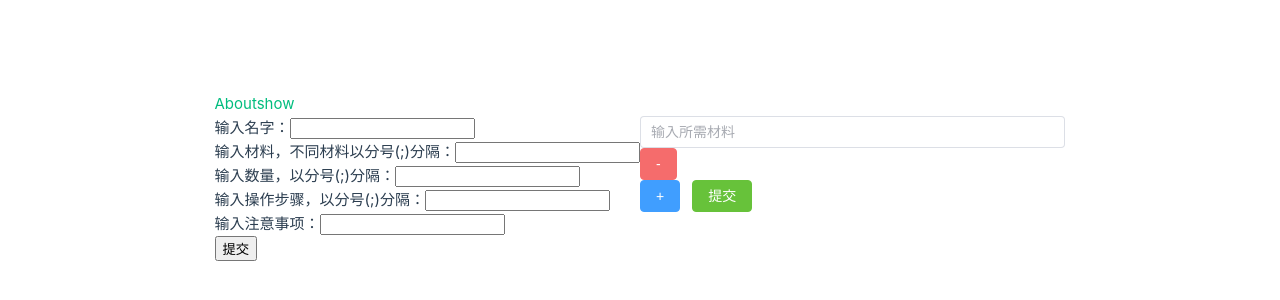
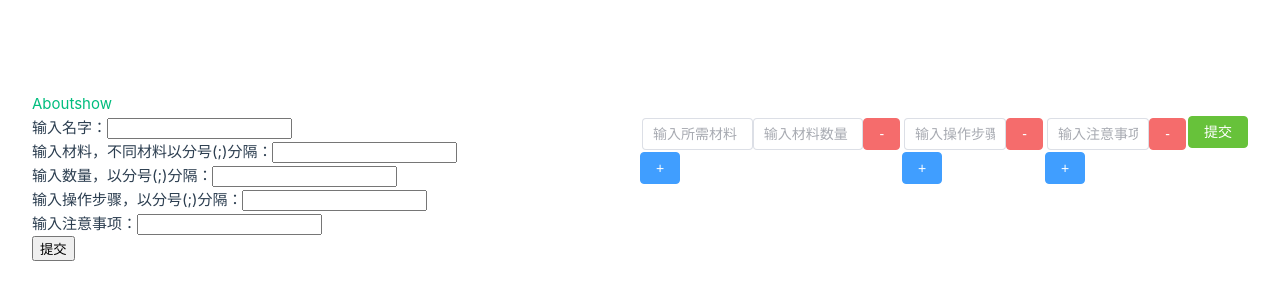
Before and after one commit to mzttsaintly/WhatForToday, a Vue app: page / in a window 1280 px wide. Shown: the part 224-524 px from the top of the page. Built offline with nearby package versions, Linux system fonts and the light colour scheme.

Commit message:
完善布局

```diff
--- a/src/components/addDish.vue
+++ b/src/components/addDish.vue
@@ -9,7 +9,7 @@ const new_operate = ref("")
 const new_tips = ref("")
 
 const vFocus = {
-  mounted: (el) => el.focus()
+    mounted: (el) => el.focus()
 }
 
 const new_dish = reactive({
@@ -27,31 +27,82 @@ function submit_dish() {
 
 }
 
-const new_material_array = reactive([{data:""}])
-const new_quantity_array = reactive({})
-const new_operate_array = reactive({})
-const new_tips_array = reactive({})
+const new_material_and_quantity_array = reactive([{ material_name: "", material_quantity:"" }])
+const new_operate_array = reactive([{ data: "" }])
+const new_tips_array = reactive([{ data: "" }])
 
 // 材料栏
 function delete_material_input(item) {
-    if (new_material_array.length<=1) {
+    if (new_material_and_quantity_array.length <= 1) {
         return false;
     }
-    new_material_array.splice(new_material_array.indexOf(item), 1)
+    new_material_and_quantity_array.splice(new_material_and_quantity_array.indexOf(item), 1)
 }
 
 function add_material_input() {
-    this.new_material_array.push({data:""})
+    this.new_material_and_quantity_array.push({ material_name: "", material_quantity:"" })
 }
 
 function merge_material() {
+    let msg_m = ""
+    let msg_q = ""
+    for (let m of new_material_and_quantity_array) {
+        msg_m += m.material_name;
+        msg_m += ';'
+        msg_q += m.material_quantity;
+        msg_q += ';'
+    }
+    console.log("material:" + msg_m)
+    console.log("quantity:" + msg_q)
+}
+
+// 操作栏
+function delete_operate_input(item) {
+    if (new_operate_array.length <= 1) {
+        return false;
+    }
+    new_operate_array.splice(new_operate_array.indexOf(item), 1)
+}
+
+function add_operate_input() {
+    this.new_operate_array.push({ data:"" })
+}
+
+function merge_operate_input() {
     let msg = ""
-    for (let m of new_material_array) {
+    for (let m of new_operate_array) {
         msg += m.data;
         msg += ';'
     }
-    console.log(msg)
-    return msg
+    console.log("operate:" + msg)
+}
+
+// tips栏
+function delete_tips_input(item) {
+    if (new_tips_array.length <= 1) {
+        return false;
+    }
+    new_tips_array.splice(new_tips_array.indexOf(item), 1)
+}
+
+function add_tips_input() {
+    this.new_tips_array.push({ data:"" })
+}
+
+function merge_tips_input() {
+    let msg = ""
+    for (let m of new_tips_array) {
+        msg += m.data;
+        msg += ';'
+    }
+    console.log("operate:" + msg)
+}
+
+// 提交
+function post_button() {
+    merge_material()
+    merge_operate_input()
+
 }
 </script>
 
@@ -93,11 +144,56 @@ function merge_material() {
     </form>
 
     <div class="new">
-        <div class="material" v-for="item in new_material_array" :key="item.id">
-            <el-input type="input" placeholder="输入所需材料" v-model="item.data" v-focus></el-input>
-            <el-button type="danger" @click="delete_material_input(item)">-</el-button>
+        <div class="material-div">
+            <div class="kuangkuang" v-for="item in new_material_and_quantity_array" :key="item.id">
+                <el-input type="input" placeholder="输入所需材料" v-model="item.material_name"></el-input>
+                <el-input type="input" placeholder="输入材料数量" v-model="item.material_quantity"></el-input>
+                <el-button type="danger" @click="delete_material_input(item)">-</el-button>
+            </div>
+            <el-button class="add_button" type="primary" @click="add_material_input()">+</el-button>
+
         </div>
-        <el-button type="primary" @click="add_material_input()">+</el-button>
+
+        <div class="operate-div">
+            <div class="kuangkuang" v-for="item in new_operate_array" :key="item.id">
+                <el-input type="input" placeholder="输入操作步骤" v-model="item.data"></el-input>
+                <el-button type="danger" @click="$event => delete_operate_input(item)">-</el-button>
+            </div>
+            <el-button type="primary" @click="$event => add_operate_input()">+</el-button>
+        </div>
+
+        <div class="tips-div">
+            <div class="kuangkuang" v-for="item in new_tips_array" :key="item.id">
+                <el-input type="input" placeholder="输入注意事项" v-model="item.data"></el-input>
+                <el-button type="danger" @click="$event => delete_tips_input(item)">-</el-button>
+            </div>
+            <el-button type="primary" @click="$event => add_tips_input()">+</el-button>
+        </div>
+
         <el-button type="success" @click="merge_material">提交</el-button>
     </div>
 </template>
+
+<style>
+.new {
+    display: flex;
+    flex-direction: row;
+    border: 2px;
+
+}
+
+.new.material-div {
+    display: flex;
+    flex-direction: row;
+}
+
+.kuangkuang {
+    display: flex;
+    flex-direction: row;
+    margin: 2px;
+}
+
+.add_button {
+    align-items: center;
+}
+</style>
```
